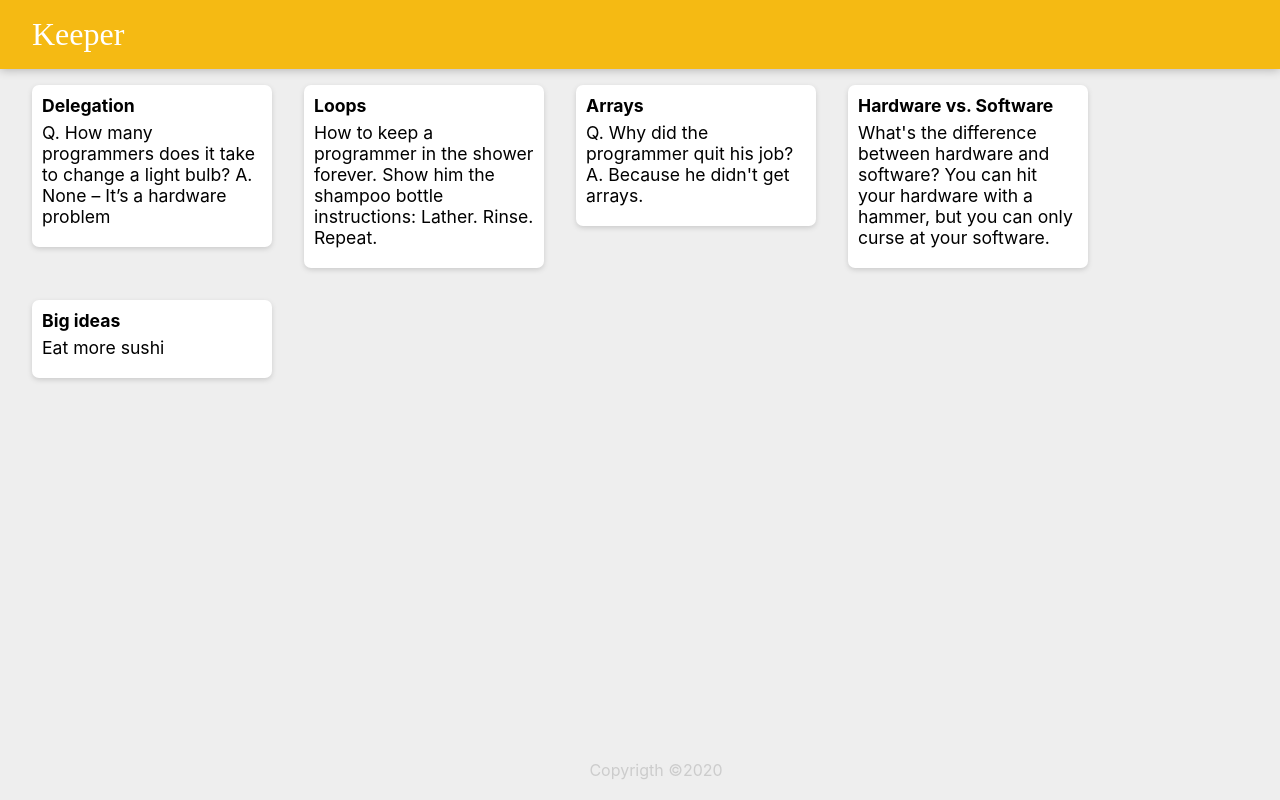
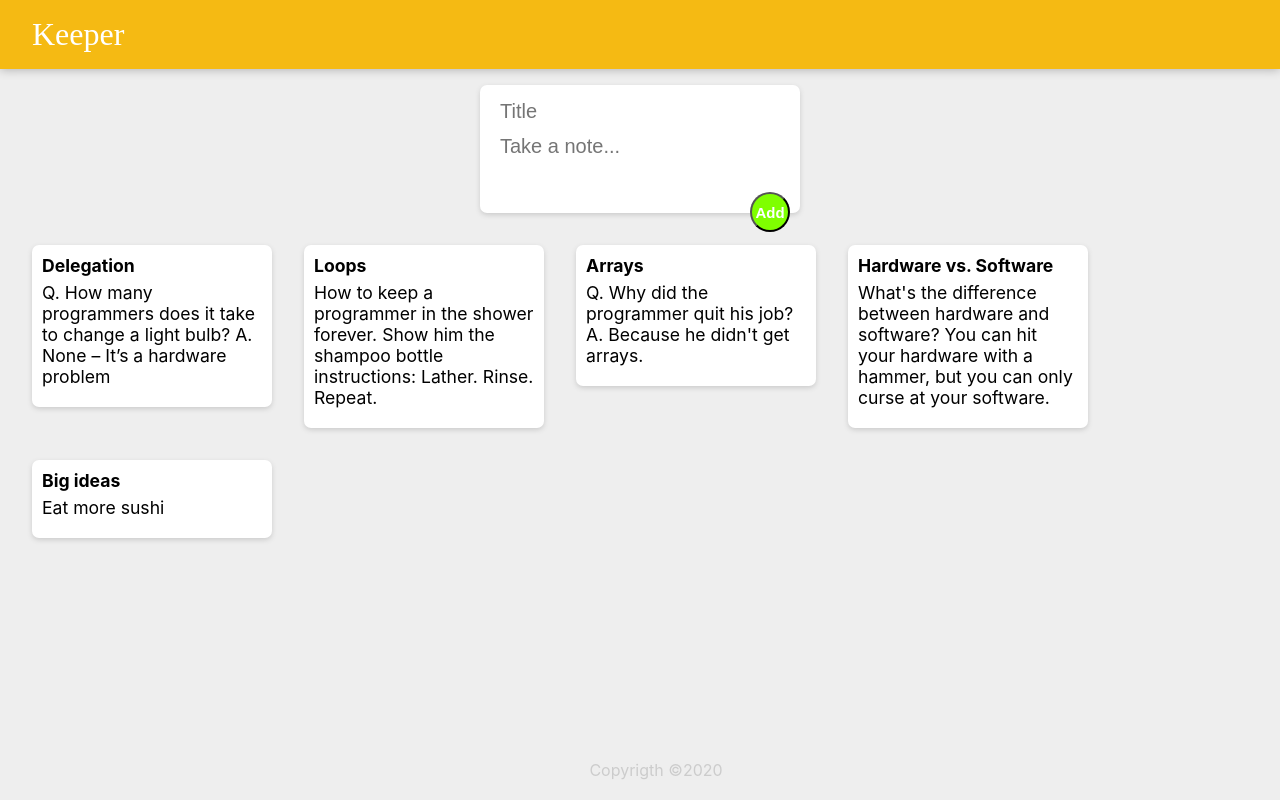
Before and after one commit to deepaghera/keeper_app, a React (Create React App) app: page / in a window 1280 px wide. Built offline with nearby package versions, Linux system fonts and the light colour scheme; a web font is replaced by a local one.

Commit message:
All good

```diff
--- a/src/components/App/App.jsx
+++ b/src/components/App/App.jsx
@@ -1,22 +1,14 @@
 import React from 'react';
 import Header from '../Header/Header';
-import Note from '../Note/Note';
 import Footer from '../Footer/Footer';
-import notes from '../../notes';
-
+import NoteList from '../NoteList/NoteList';
 
 
 const App = () => {
     return (
       <div>
         <Header />
-       {
-         notes.map((el) => {
-          return(
-            <Note key={el.key} title={el.title} content={el.content} />
-          )
-         })
-       }
+       <NoteList />
 
         <Footer />
       </div>
--- /dev/null
+++ b/src/components/InputNote/InputNote.css
@@ -0,0 +1,41 @@
+.input-container{
+         background: #fff;
+        border-radius: 7px;
+        box-shadow: 0 2px 5px #ccc;
+        padding: 10px;
+         width: 20rem;
+         height: 8rem;
+        margin: 16px;
+        float: left;
+        text-align: left;
+}
+.cont {
+
+   flex-direction: row;
+   justify-content: center;
+    width: auto;
+    display: flex;
+}
+
+input {
+    height: 2rem;
+    font-size: 20px;
+    width: 15rem;
+    border: none;
+    outline: none;
+    margin-left: 10px;
+}
+
+.add-btn {
+    height: 40px;
+    width: 40px;
+    border-radius: 50px;
+    outline: 0;
+    color: white;
+    font-weight: 700;
+    font-size: 15px;
+    background-color: chartreuse;
+    position: relative;
+    right: -10px;
+    bottom: -65px;
+}
--- /dev/null
+++ b/src/components/InputNote/InputNote.js
@@ -0,0 +1,22 @@
+import React from 'react';
+import './InputNote.css';
+
+
+
+const InputNote = ( { handleChange }) => {
+
+    return (
+       <div className="cont">
+            <div className="input-container">
+                <input name="title" onChange={handleChange} type="text" placeholder="Title"/>
+                <br/>
+                <input name="content" onChange={handleChange} type="text" placeholder="Take a note..." />
+                <button className="add-btn">Add</button>
+            </div>
+       </div>
+
+    );
+
+}
+
+export default InputNote;
--- a/src/components/Note/Note.css
+++ b/src/components/Note/Note.css
@@ -7,7 +7,7 @@
         width: 240px;
         margin: 16px;
         float: left;
-
+        transition: 0.4s;
 }
 .notebox h1 {
     font-size: 1.1em;
@@ -19,3 +19,12 @@
     white-space: pre-wrap;
     word-wrap: break-word;
 }
+.notebox:hover{
+
+    background: rgb(231, 209, 209);
+}
+
+/* .notebox h1::selection {
+    color: rgb(16, 118, 165);
+    background-color: rgb(160, 219, 229);
+} */
--- /dev/null
+++ b/src/components/NoteList/NoteList.js
@@ -0,0 +1,40 @@
+import React,{ useState } from 'react';
+import Note from '../Note/Note';
+import notes from '../../notes';
+import InputNote from '../InputNote/InputNote';
+const NoteList = () => {
+    const [ noteList , setNoteList ] = useState([]);
+    const [ note , setNote ] = useState({
+        title:'',
+        content: ''
+    });
+
+    function handleChange(event){
+        const value = event.target.value;
+        const valueName = event.target.name;
+        setNote((prev) => {
+           return({
+               ...prev,
+               [valueName] : value
+
+            })
+        });
+    }
+
+    return (
+        <>
+        <InputNote  handleChange={handleChange} />
+       {notes.map((el) => {
+           return(
+
+                  <Note title={el.title} content={el.content} key={el.key} />
+
+           );
+       })}
+       </>
+    )
+}
+
+
+
+export default NoteList;
```
